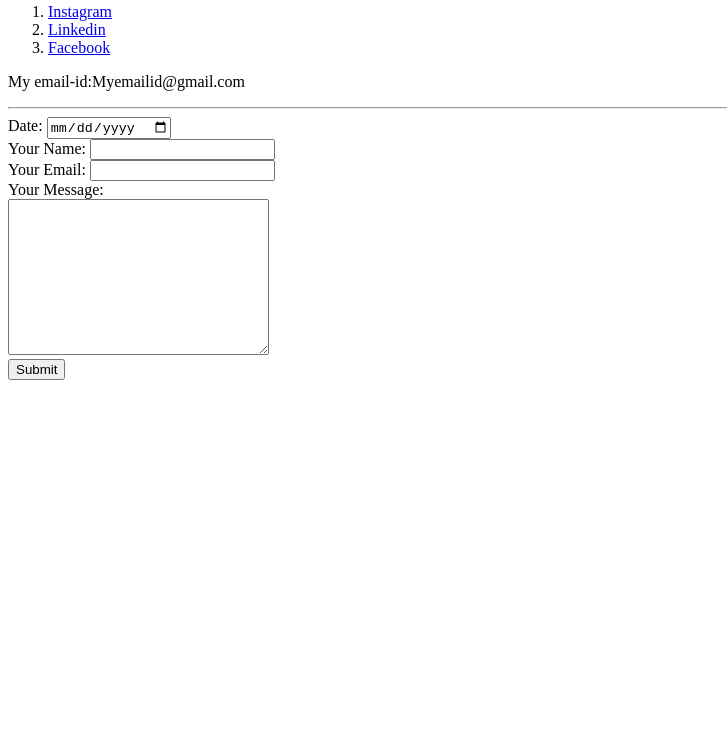
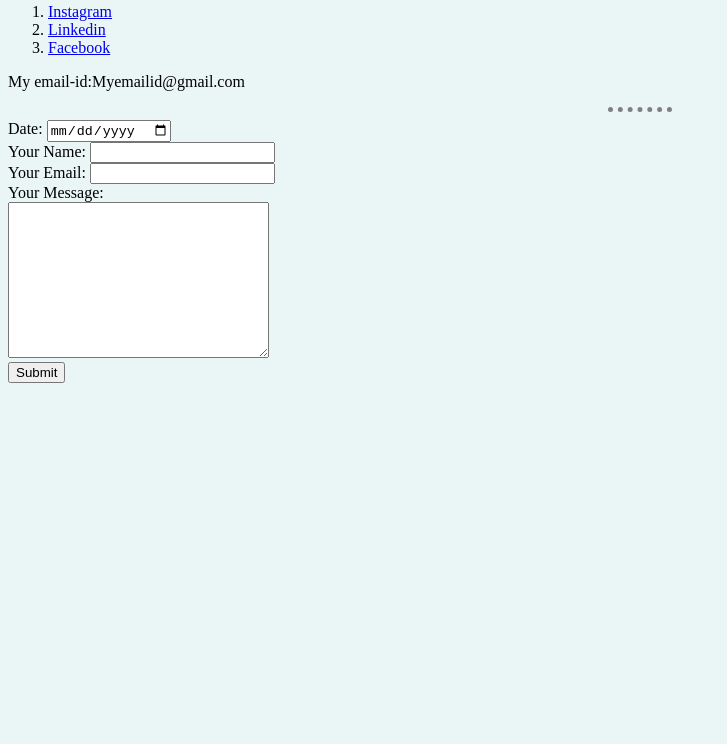
Before and after one commit to POBOROJO/cv, a plain HTML site: page contact.html in a window 1280 px wide. Shown: the part 56-800 px from the top of the page, without its empty margins (0-727 px from the left). Drawn offline with Linux system fonts and the light colour scheme; files whose address does not match are found by name.

Commit message:
Update contact.html

```diff
--- a/contact.html
+++ b/contact.html
@@ -3,6 +3,7 @@
   <head>
     <meta charset="utf-8">
     <title>Contact Me</title>
+      <link rel="stylesheet" href="C:\Users\PARIJAT\Documents\WEB DEV\CSS\styles.css">
   </head>
   <body>
     <h3>Contact Me </h3>
```
